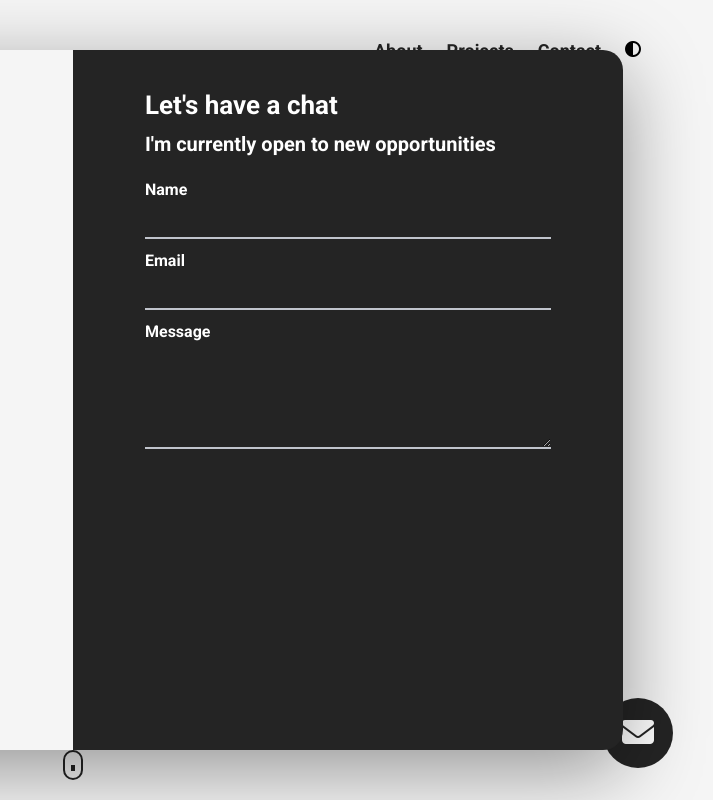
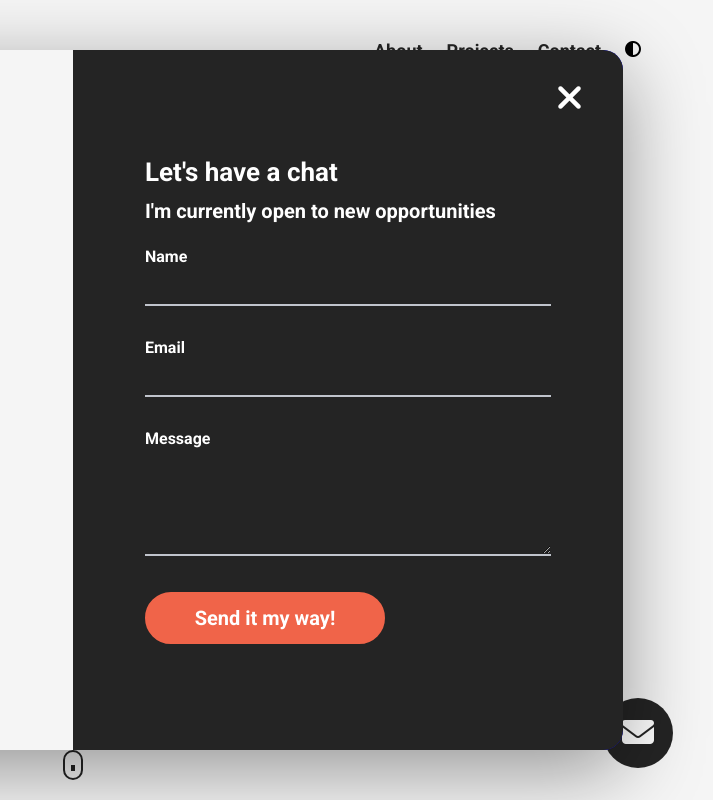
Before and after one commit to KobeWan-Kenobi/advanced-eportfolio, a plain HTML site: page index.html in a window 1280 px wide. Shown: the top 800 px of the page, 567-1280 px from the left. Drawn offline with Linux system fonts and the light colour scheme.

Commit message:
designed right half of modal

```diff
--- a/index.html
+++ b/index.html
@@ -147,8 +147,12 @@
                 required
               ></textarea>
             </div>
+            <button id="contact__submit" class="form__submit">Send it my way!</button>
           </form>
+          <div class="modal__overlay modal__overlay--loading"><i class="fa-solid fa-spinner"></i></div>
+          <div class="modal__overlay modal__overlay--success">Thanks for the message! Looking forward to speaking with you soon.</div>
         </div>
+        <i class="fa-solid fa-xmark modal__exit click-hover-effect"></i>
       </div>
     </section>
     <section id="projects">
--- a/styles.css
+++ b/styles.css
@@ -31,8 +31,16 @@ textarea {
   border-left: none;
   height: 40px;
   margin-bottom: 12px;
+  transition: all 300ms ease;
 }
 
+input:hover, textarea:hover{
+  border-color: #f4f8ff;
+}
+
+input:focus, textarea:focus{
+  border-color: #f06449;
+}
 textarea {
   resize: vertical;
   height: 100px;
@@ -98,11 +106,12 @@ button {
   cursor: pointer;
 }
 .click-hover-effect {
-  transition: all 200ms ease;
+  cursor: pointer;
+  transition: all 50ms linear;
 }
 
 .click-hover-effect:hover {
-  transform: scale(1.2);
+  transform: scale(1.1);
 }
 
 .click-hover-effect:active {
@@ -259,14 +268,16 @@ nav {
 
 .modal__half {
   width: 50%;
+  justify-content: center;
+  display: flex;
+  flex-direction: column;
+  position: relative;
 }
 
 .modal__about {
   background-color: rgb(245, 245, 245);
-  display: flex;
-  flex-direction: column;
+
   padding: 40px 72px;
-  justify-content: center;
 }
 
 .modal__languages {
@@ -324,6 +335,77 @@ nav {
 }
 
 .form__item {
+  margin-bottom: 20px
+}
+
+.form__submit {
+  background-color: #f06449;
+  border: 2px solid #f06449;
+  color: white;
+  font-weight: 700;
+  width: 100%;
+  max-width: 240px;
+  padding: 12px;
+  font-size: 20px;
+  border-radius: 32px;
+  transition: all 300ms ease;
+}
+
+.form__submit:hover{
+  border-color: #fff;
+  background-color: transparent;
+  transition: all 300ms ease;
+}
+
+.form__submit:active{
+  border-color: #f06449;
+  color: #f06449;
+}
+
+.modal__overlay{
+
+  position: absolute;
+  top: 0;
+  left: 0;
+  width: 100%;
+  height: 100%;
+  display: flex;
+  align-items: center;
+  justify-content: center;
+  z-index: -1;
+}
+.modal__overlay--loading{
+background-color: blue;
+font-size: 80px;
+}
+.modal__overlay--success{
+background-color: #4bb543;
+font-size: 40px;
+font-weight: 700;
+text-align: center;
+padding: 20px;
+z-index: -1;
+}
+.fa-spinner{
+  animation: spinner 750ms infinite linear;
+}
+
+@keyframes spinner{
+  0% {
+    transform: rotate(0);
+  }
+  100%{
+    transform: rotate(360deg);
+  }
+}
+
+.modal__exit{
+  position: absolute;
+  top: 30px;
+  right:40px;
+  color: white;
+  font-size: 36px;
+  z-index: 100;
 }
 /* PROJECTS */
 .project__img {
```
